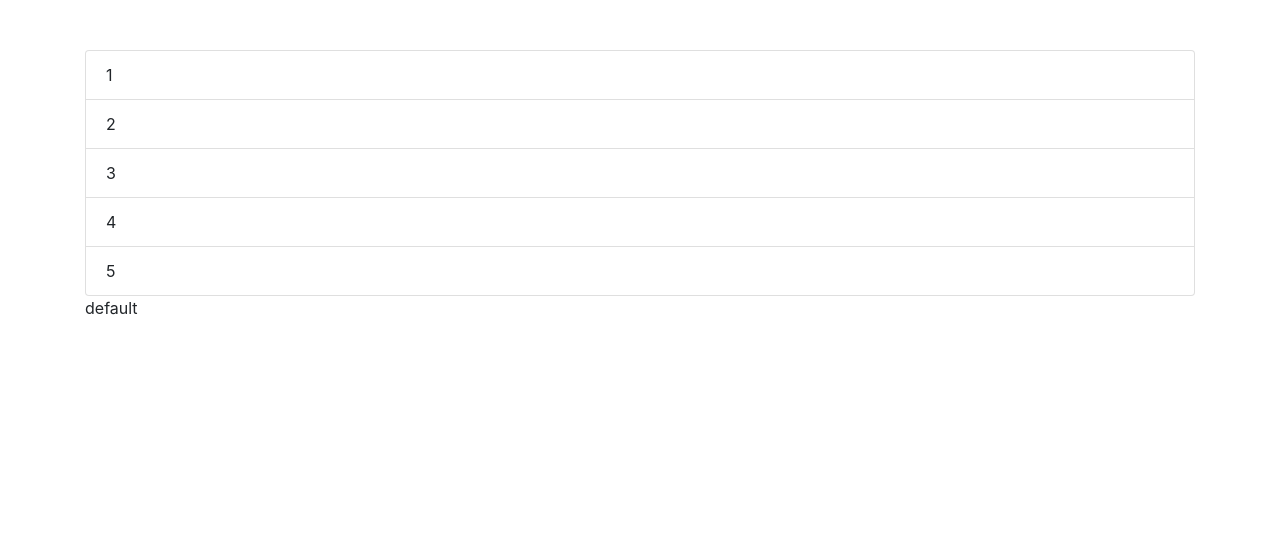
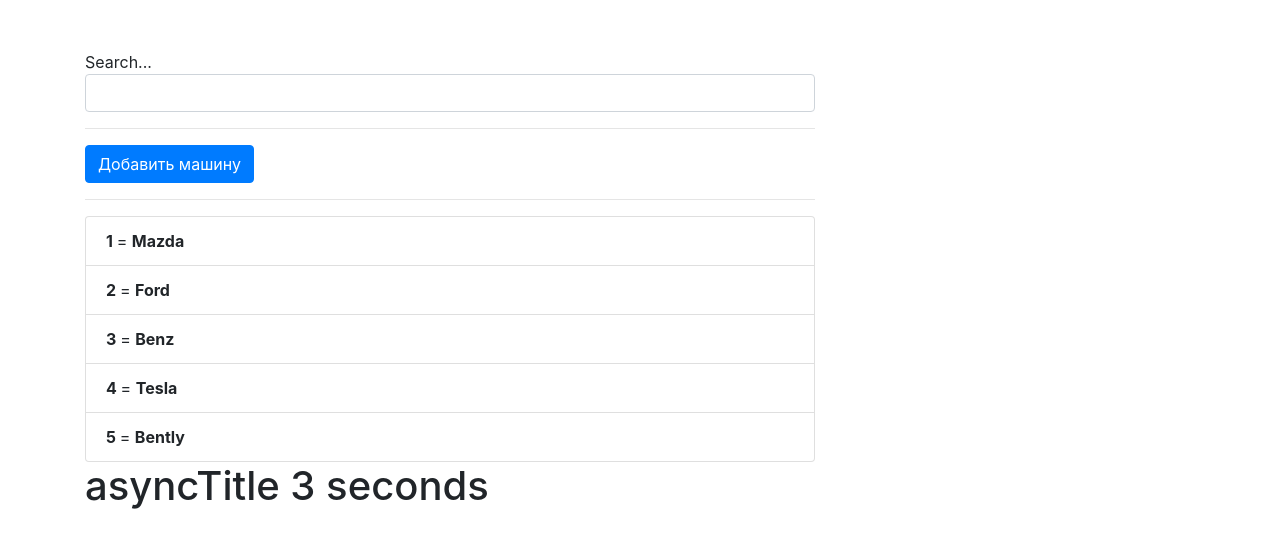
Before and after one commit to rffensick/angular-app, an Angular app: page / in a window 1280 px wide. Shown: the top 548 px of the page. Built offline with nearby package versions, Linux system fonts and the light colour scheme.

Commit message:
create pipes

```diff
--- a/src/app/app.component.html
+++ b/src/app/app.component.html
@@ -1,28 +1,18 @@
 <div class="container">
   <div class="row">
-    <div class="col">
-
+    <div class="col-8">
+      <span>Search...</span>
+      <input [(ngModel)]="inputSearch" class="form-control" type="text">
+      <hr>
+      <button (click)="addCar()" class="btn btn-primary">Добавить машину</button>
+      <hr>
       <ul class="list-group">
-        <li (click)="onClick(item)" *ngFor="let item of items" class="list-group-item">
-          {{item}}
+        <li *ngFor="let car of cars | appSearch:inputSearch; let index = index" class="list-group-item">
+          <b> {{ index + 1 }} </b> =
+          <b> {{ car.name }} </b>
         </li>
       </ul>
-
-      <span [ngSwitch]="current">
-        <p *ngSwitchCase="1">
-          1
-        </p>
-        <p *ngSwitchCase="2">
-          2
-        </p>
-        <p *ngSwitchCase="3">
-          3
-        </p>
-        <p *ngSwitchDefault>
-          default
-        </p>
-      </span>
-
+      <h1> {{ asyncTitle | async }} </h1>
     </div>
   </div>
 </div>
--- a/src/app/app.component.ts
+++ b/src/app/app.component.ts
@@ -1,4 +1,6 @@
 import { Component } from '@angular/core';
+import 'rxjs/Rx';
+import { Observable } from 'rxjs/Observable';
 
 @Component({
   selector: 'app-root',
@@ -6,11 +8,17 @@
   styleUrls: ['./app.component.scss']
 })
 export class AppComponent {
-  title = 'app';
-  items = [1, 2, 3, 4, 5];
-  current = null;
+  inputSearch = '';
+  asyncTitle = Observable.of('asyncTitle 3 seconds').delay(3000);
+  cars = [
+    { name: 'Mazda' },
+    { name: 'Ford' },
+    { name: 'Benz' },
+    { name: 'Tesla' },
+    { name: 'Bently' }
+  ];
 
-  onClick(item: number) {
-    this.current = item;
+  addCar() {
+    this.cars.push({ name: 'New Car' });
   }
 }
--- a/src/app/app.module.ts
+++ b/src/app/app.module.ts
@@ -3,9 +3,10 @@
 import { FormsModule } from '@angular/forms';
 
 import { AppComponent } from './app.component';
+import { SearchPipe } from './search.pipe';
 
 @NgModule({
-  declarations: [AppComponent],
+  declarations: [AppComponent, SearchPipe],
   imports: [BrowserModule, FormsModule],
   providers: [],
   bootstrap: [AppComponent]
--- /dev/null
+++ b/src/app/search.pipe.ts
@@ -0,0 +1,18 @@
+import { Pipe, PipeTransform } from '@angular/core';
+
+@Pipe({
+  name: 'appSearch',
+  pure: false
+})
+export class SearchPipe implements PipeTransform {
+  transform(carList: any[], searchSrt: string) {
+    if (carList.length === 0 || searchSrt === '') {
+      return carList;
+    }
+
+    return carList.filter(
+      car =>
+        car.name.toLowerCase().indexOf(searchSrt.toLowerCase().trim()) !== -1
+    );
+  }
+}
--- a/tslint.json
+++ b/tslint.json
@@ -11,7 +11,6 @@
     },
     "eofline": true,
     "forin": true,
-    "import-blacklist": [true, "rxjs", "rxjs/Rx"],
     "import-spacing": true,
     "indent": [true, "spaces"],
     "interface-over-type-literal": true,
```
